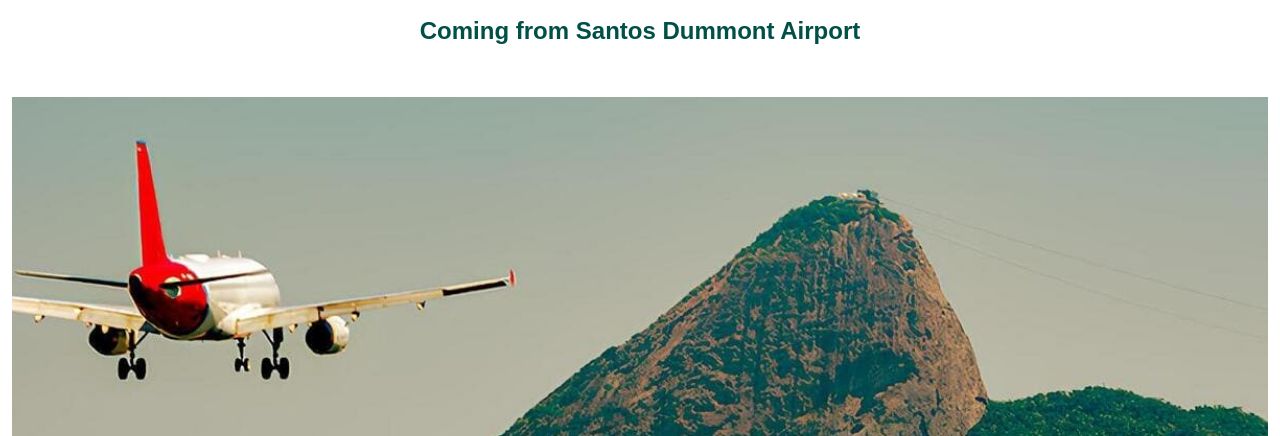
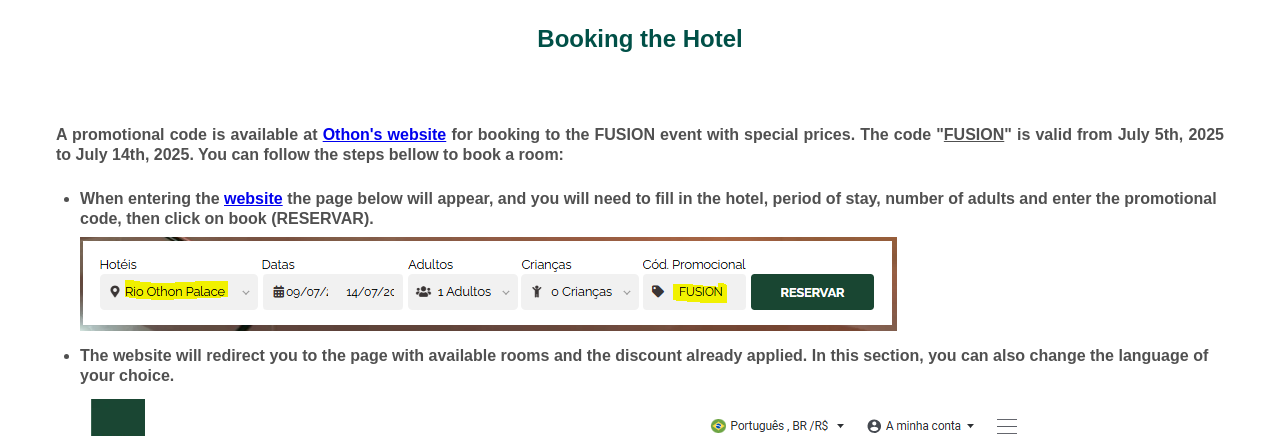
Before and after one commit to Fusion2025/web, a Nuxt app: page /venue-and-travel in a window 1280 px wide. Shown: the part 2840-3276 px from the top of the page. Built offline with nearby package versions, Linux system fonts and the light colour scheme.

Commit message:
feat: update venue

```diff
--- a/pages/venue-and-travel.vue
+++ b/pages/venue-and-travel.vue
@@ -86,7 +86,8 @@
           />
         </v-row>
 
-        <v-row justify="center" class="px-10">
+        <v-row class="px-10">
+          <v-col>
             <p class="page-content my-4">
               The conference will be held at the Rio Othon Palace Hotel,
               overlooking the world-famous Copacabana Beach.
@@ -96,6 +97,7 @@
               Hotel offers guests the privilege of experiencing one of Rio de
               Janeiro's most captivating and celebrated postcards.
             </p>
+          </v-col>
         </v-row>
         <v-row justify="center" class="px-0">
           <v-col class="pa-2" cols="6">
@@ -164,6 +166,52 @@
               alt="Othon palace"
               cover
             />
+          </v-col>
+        </v-row>
+        <v-row class="py-10">
+          <v-col cols="auto" class="pa-0">
+            <h2 class="page-title px-2">Booking the Hotel</h2>
+          </v-col>
+        </v-row>
+        <v-row class="px-md-10">
+          <v-col>
+            <p class="page-content my-4">
+              A promotional code is available at
+              <NuxtLink to="https://www.othon.com.br/" target="_blank"
+                >Othon's website</NuxtLink
+              >
+              for booking to the FUSION event with special prices. The code "<b
+                style="text-decoration: underline !important"
+                >FUSION</b
+              >" is valid from July 5th, 2025 to July 14th, 2025. You can follow
+              the steps bellow to book a room:
+            </p>
+            <ul class="pl-4 pl-md-6">
+              <li class="pt-2 page-content">
+                When entering the
+                <NuxtLink to="https://www.othon.com.br/" target="_blank"
+                  >website</NuxtLink
+                >
+                the page below will appear, and you will need to fill in the
+                hotel, period of stay, number of adults and enter the
+                promotional code, then click on book (RESERVAR).
+              </li>
+              <img
+                class="pt-2"
+                src="/img/booking/booking-1.png"
+                alt="Booking"
+              />
+              <li class="pt-2 page-content">
+                The website will redirect you to the page with available rooms
+                and the discount already applied. In this section, you can also
+                change the language of your choice.
+              </li>
+              <img
+                class="pt-2"
+                src="/img/booking/booking-2.png"
+                alt="Booking"
+              />
+            </ul>
           </v-col>
         </v-row>
         <v-row class="py-10">
```
Also changed, not shown: public/img/booking/booking-1.png (added), public/img/booking/booking-2.png (added). Lines whose indentation alone changed are shown as unchanged.
